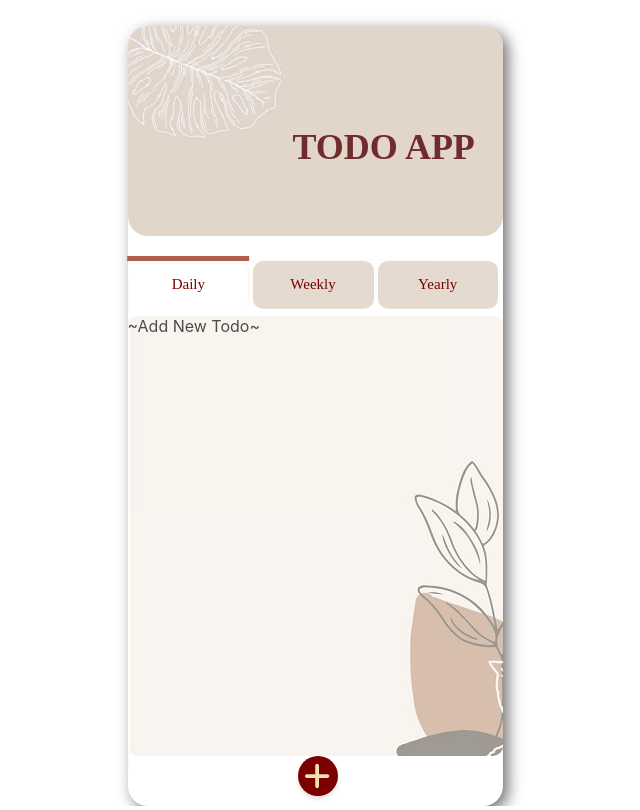
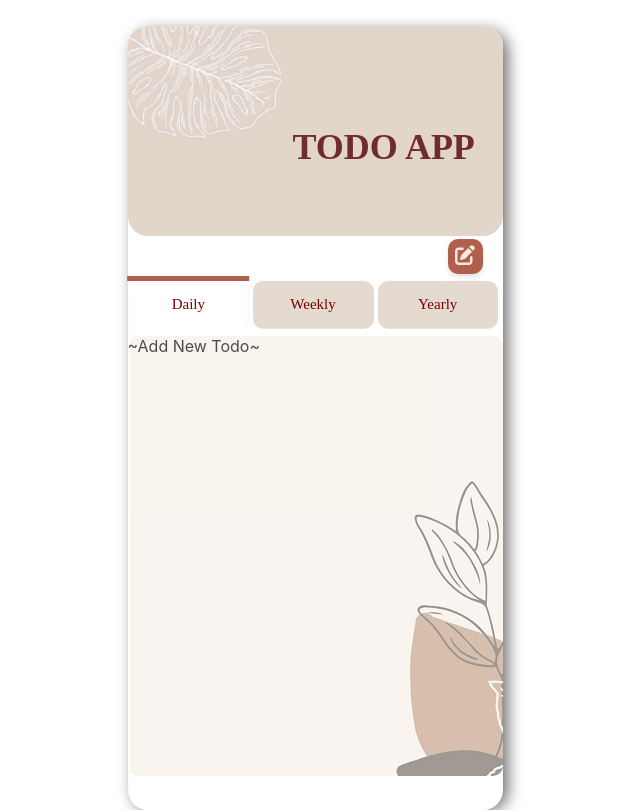
Before and after one commit to Aleynaozc/React-TodoApp2, a React (Create React App) app: page / in a window 1280 px wide. Shown: the whole page, without its empty margins (325-965 px from the left). Built offline with nearby package versions, Linux system fonts and the light colour scheme.

Commit message:
moved-create-note-button

```diff
--- a/src/App.css
+++ b/src/App.css
@@ -60,7 +60,7 @@ body {
 .todos {
   position: absolute;
   width: inherit;
-  margin-top: 290px;
+  margin-top: 310px;
   padding-left: 0;
   height: 550px;
   max-height: 440px;
@@ -278,6 +278,7 @@ input:focus-visible {
 .save-btn {
   position: absolute;
   cursor: pointer;
+
   left: 120px;
   bottom: 20px;
   width: 25%;
@@ -300,14 +301,20 @@ input:focus-visible {
   border: none;
   display: flex;
   justify-content: center;
-  background-color: #7b0000;
-  border-radius: 20px;
-  width: 40px;
-  height: 40px;
+  background-color: #b15f4d;
+  border-radius: 10px;
+  width: 35px;
+  height: 35px;
   position: absolute;
-  bottom: 10px;
-  margin-left: 170px;
+  cursor: pointer;
+  top:213px;
+  left: 320px;
   box-shadow: rgba(0, 0, 0, 0.1) 0px 4px 6px -1px, rgba(0, 0, 0, 0.06) 0px 2px 4px -1px;
+}
+.fa-pen-to-square{
+  margin-top: 6px;
+  font-size: 20px;
+  color:#f9e8dc;
 }
 .close-modal-btn{
   display:none;
@@ -343,6 +350,7 @@ input:focus-visible {
   border: 1px solid rgba(238, 238, 238, 0.274);
   border-bottom: none;
   border-radius: 20px;
+  top:20px;
 
 
 }
@@ -428,6 +436,7 @@ button {
 
 .active-content {
   display: block;
+  border-radius: 20px;
 }
 
 .toaster-pos {
--- a/src/App.js
+++ b/src/App.js
@@ -9,7 +9,7 @@ import { Toaster } from 'react-hot-toast';
 import TodoAppBg from './images/bg.jpeg';
 //Fontawesome//
 import { FontAwesomeIcon } from '@fortawesome/react-fontawesome'
-import { faPlus } from '@fortawesome/free-solid-svg-icons'
+import { faPenToSquare } from '@fortawesome/free-solid-svg-icons'
 
 
 function App() {
@@ -30,7 +30,7 @@ function App() {
           <button type="button" onClick={() => setModalOpen(true)} //Buttona basıldığında modal açılıyor.
             className="open-modal-btn"
           >
-            <FontAwesomeIcon icon={faPlus}></FontAwesomeIcon>
+           <FontAwesomeIcon icon={faPenToSquare} />
           </button>
           <TodoModal type="save" modalOpen={modalOpen} setModalOpen={setModalOpen} />
           <Toaster toastOptions={{
```
